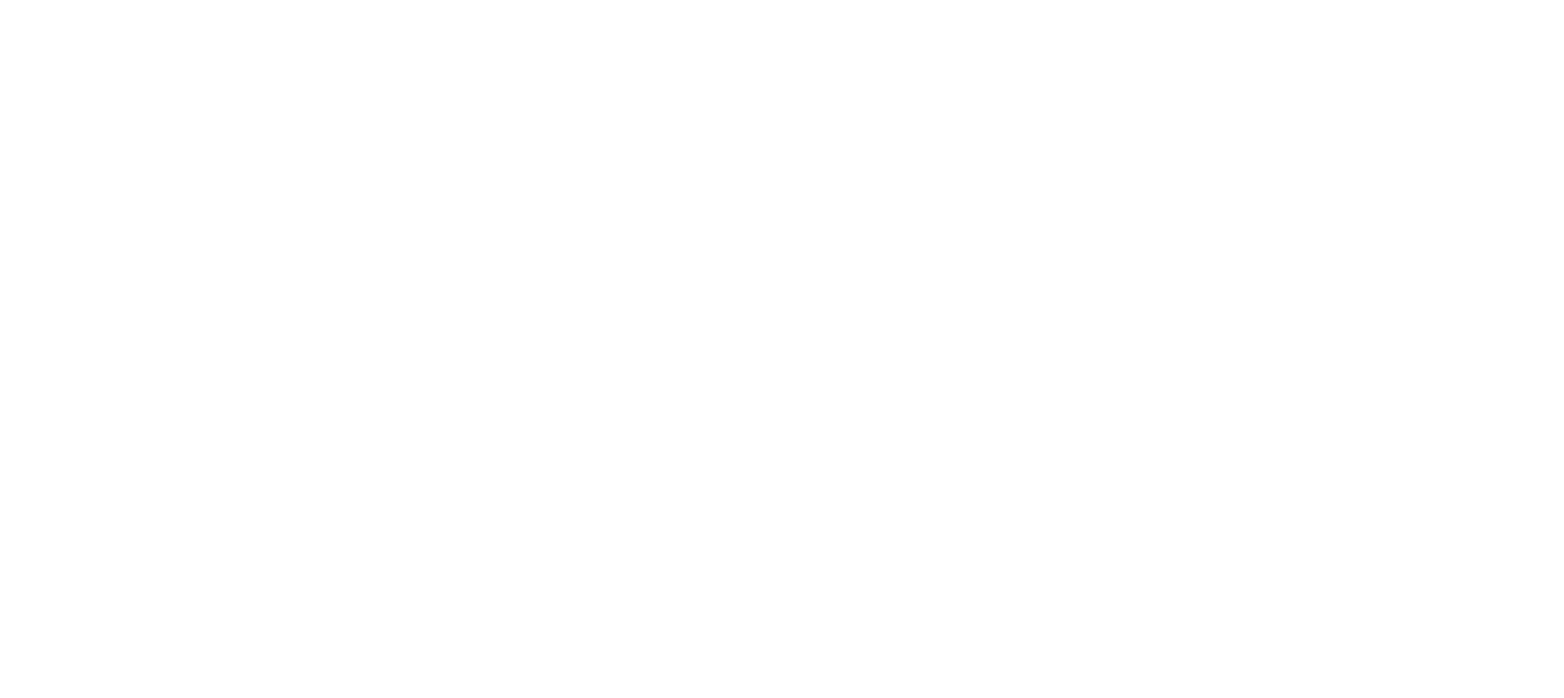
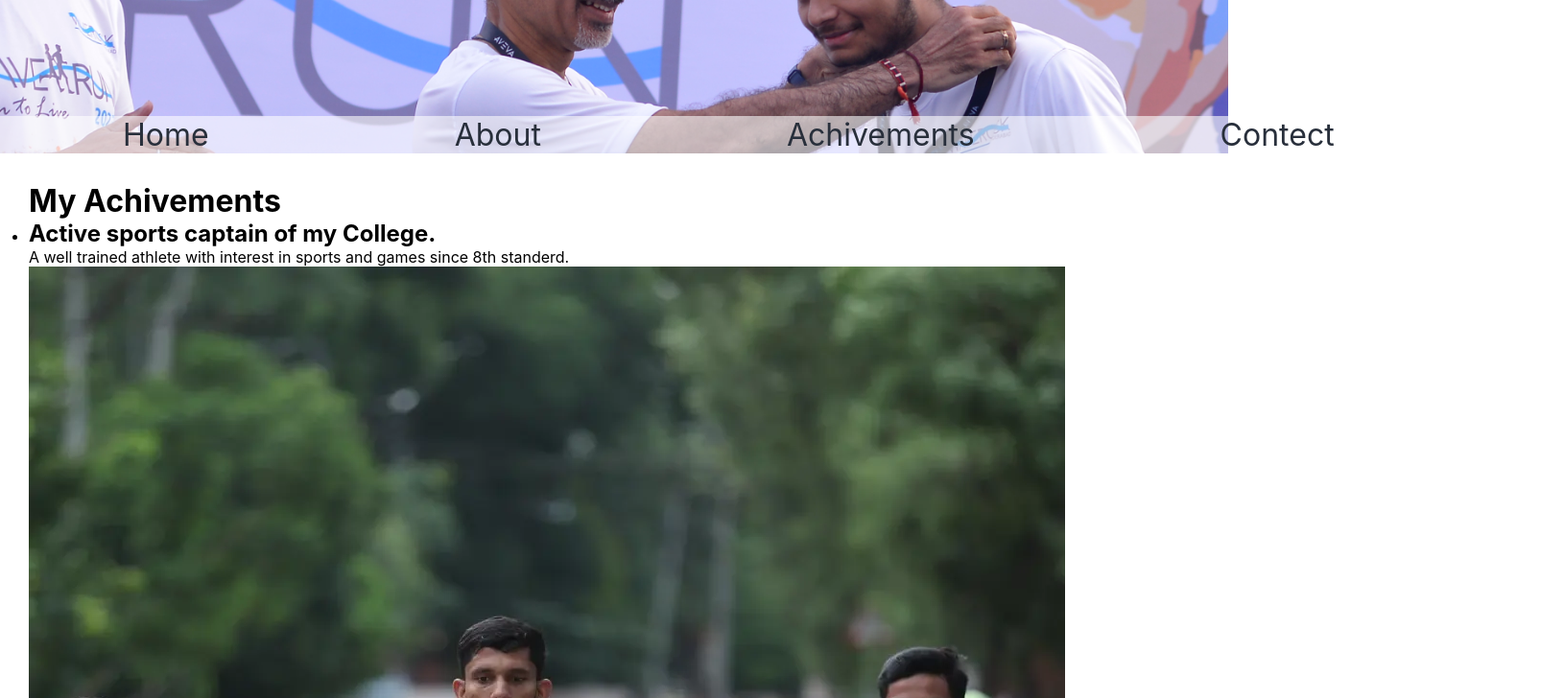
Before and after one commit to ERhoneydhiman/Ankit-Kumar-Singh, a React (Create React App) app in the folder ankit-kumar-portfolio/: page /achives in a window 1280 px wide. Before the commit this address had no page. Shown: the part 200-928 px from the top of the page at 96% size, 1630 px wide, since content can reach past the window. Before the commit the page ends 800 px from the top, so only its background shows below. Built offline with nearby package versions, Linux system fonts and the light colour scheme.

Commit message:
add new link in router

```diff
--- a/ankit-kumar-portfolio/src/App.js
+++ b/ankit-kumar-portfolio/src/App.js
@@ -6,12 +6,14 @@ import Layout from './Layout';
 import Home from './comps/Home';
 import About from './comps/About';
 import Contect from './comps/Contect';
+import Achivements from './comps/Achivements';
 
 const router = createBrowserRouter(
   createRoutesFromElements(
     <Route path='/' element={<Layout />}>
       <Route path='' element={<Home/>}/>
       <Route path='about' element={<About/>}/>
+      <Route path='achives' element={<Achivements/>}/>
       <Route path='contect' element={<Contect/>}/>
 
     </Route>
--- a/ankit-kumar-portfolio/src/comps/Achivements.js
+++ b/ankit-kumar-portfolio/src/comps/Achivements.js
@@ -6,12 +6,17 @@ function Achivements() {
   return (
     <div className='achives'>
       <h1>My Achivements</h1>
-      <ul>
-        {achivementData && achivementData.map(achivement => (<li key={achivement.id}>
-          <h2>{achivement.acivements}</h2>
-          <div><img src={ achivement.icon } alt="imgs" /></div>
-        </li>))}
-      </ul>
+      <div className="achivements">
+        <ul>
+          {achivementData && achivementData.map(achivement => (<li key={achivement.id}>
+            <div className="achive-text">
+            <h2>{achivement.acivements}</h2>
+            <p>{achivement.description}</p></div>
+            <div className="achive-img"><img src={achivement.img} alt="img" /></div>
+          </li>))}
+        </ul>
+      </div>
+
     </div>
   )
 }
--- a/ankit-kumar-portfolio/src/comps/Header.js
+++ b/ankit-kumar-portfolio/src/comps/Header.js
@@ -8,12 +8,14 @@ function Header() {
 
 
 
-
+    const resetSidebar = () =>{
+        setSidebar(false)
+        setMenuBtn(true)
+    }
 
     const showSidebar = () => {
         setMenuBtn(!menuBtn)
         setSidebar(!sidebar)
-        console.log("hello")
     }
     return (
 
@@ -52,6 +54,10 @@ function Header() {
                         About
                     </Link></li>
                     <li><Link
+                        to="/Achives">
+                        Achivements
+                    </Link></li>
+                    <li><Link
                         to="/Contect">
                         Contect
                     </Link></li>
@@ -63,15 +69,19 @@ function Header() {
 
                 <ul className='nav-links-sidebar'>
                     <li><Link
-                        to="/">
+                        to="/"  onClick={resetSidebar}>
                         Home
                     </Link></li>
                     <li><Link
-                        to="/About">
+                        to="/About" onClick={resetSidebar}>
                         About
                     </Link></li>
                     <li><Link
-                        to="/Contect">
+                        to="/Achives" onClick={resetSidebar}>
+                        Achivements
+                    </Link></li>
+                    <li><Link
+                        to="/Contect" onClick={resetSidebar}>
                         Contect
                     </Link></li>
                 </ul>
--- a/ankit-kumar-portfolio/src/comps/Home.js
+++ b/ankit-kumar-portfolio/src/comps/Home.js
@@ -1,6 +1,5 @@
 import React from 'react'
 import dp from '../imgs/dp.png'
-import Achivements from './Achivements'
 
 
 function Home() {
@@ -19,7 +18,7 @@ function Home() {
         <p>I am a dedicated long - distance runner, demonstrating exceptional endurance & discipline in my athletic pursuits. My training regimen likely involves Consistent mileage, interval Sessions & cross  training to enhance performance and prevent injury. As an athlete, I prioritize proper nutrition, rest, and recovery to optimize my physical condition for races and Competitions. My Passion for running drives me Challenge myself, Setting personal goals & Striving for improvement With each race I undertake.</p>
       </div>
 
-      <Achivements/>
+
     </div>
   )
 }
```
